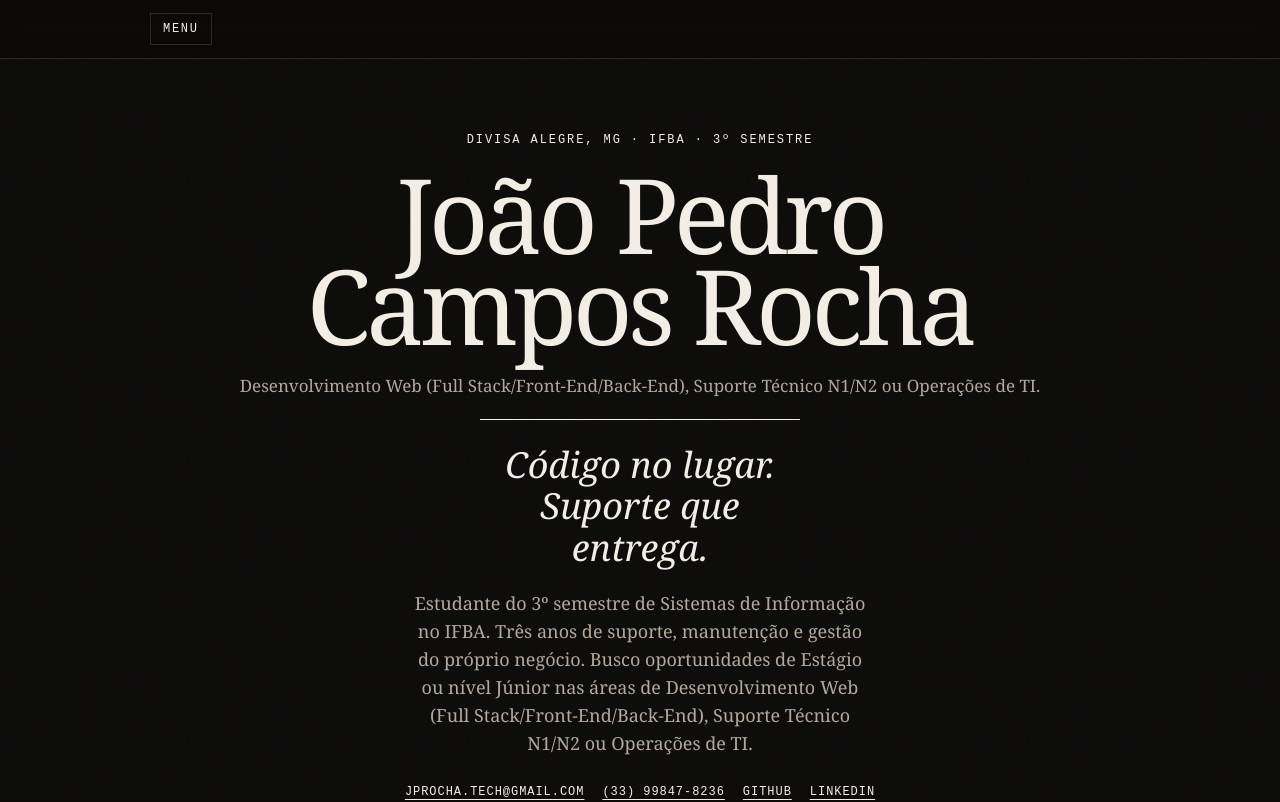
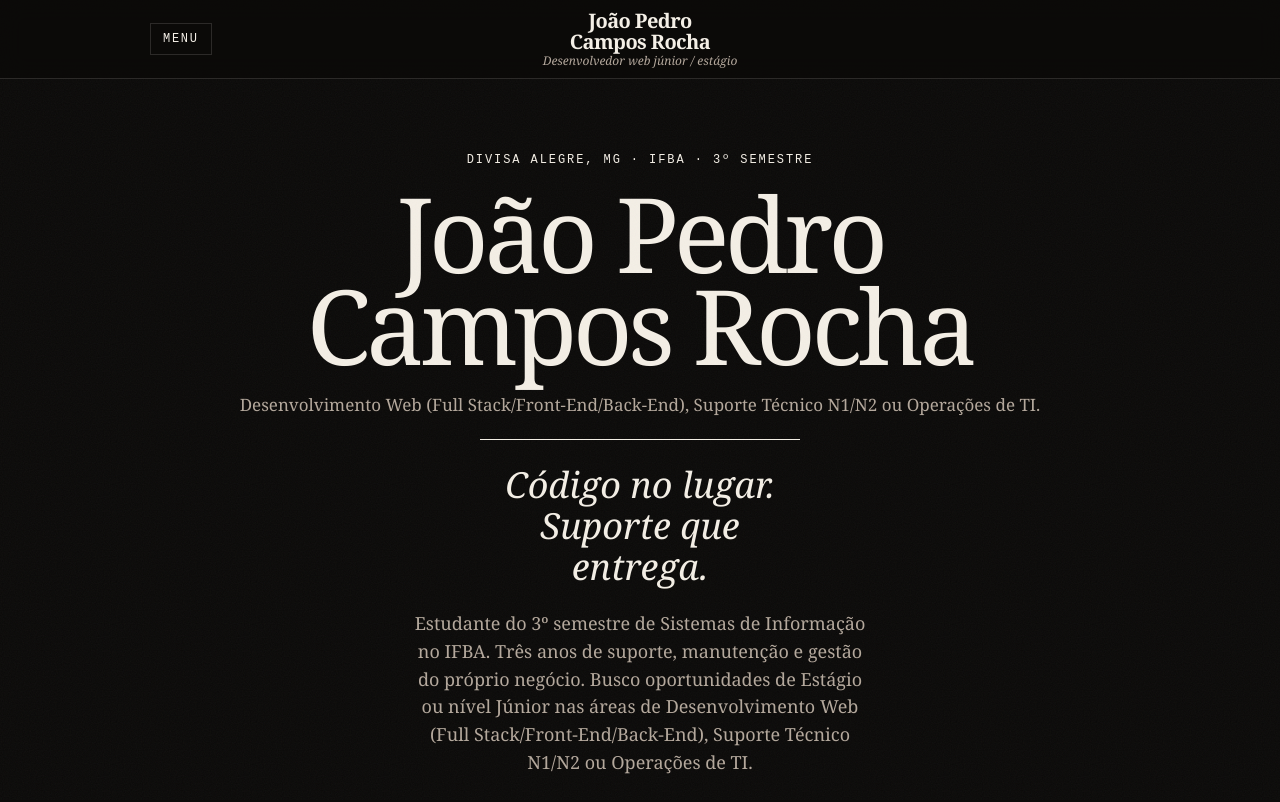
Before and after one commit to jpedro-io/Portfolio, a React (Vite) app: page / in a window 1280 px wide. Shown: the top 802 px of the page. Built offline with nearby package versions, Linux system fonts and the light colour scheme.

Commit message:
Update Layout.tsx

```diff
--- a/src/components/Layout.tsx
+++ b/src/components/Layout.tsx
@@ -1,6 +1,5 @@
 /**
  * Moldura de todas as páginas: barra de leitura, botão Menu e a gaveta.
- * O nome no topo só entra nas páginas internas. A capa já tem o nome grande.
  */
 import { useEffect, useId, useRef, useState } from 'react'
 import { Link, NavLink, Outlet, useLocation } from 'react-router-dom'
@@ -12,9 +11,6 @@ export function Layout() {
   const menuRef = useRef<HTMLButtonElement>(null)
   const gavetaId = useId()
   const { pathname } = useLocation()
-
-  // Define que o nome só aparece se NÃO estiver na página inicial ('/')
-  const mostrarNome = pathname !== '/'
 
   // Fecha o menu ao trocar de página, para a gaveta não ficar aberta por cima do texto.
   useEffect(() => {
@@ -76,8 +72,9 @@ export function Layout() {
       </a>
       <div className="readbar" aria-hidden="true" />
 
+      {/* Cabeçalho exibido permanentemente em todas as páginas */}
       <header className="top">
-        <div className={mostrarNome ? 'top-in top-com-nome' : 'top-in'}>
+        <div className="top-in top-com-nome">
           <button
             ref={menuRef}
             type="button"
@@ -89,7 +86,6 @@ export function Layout() {
             Menu
           </button>
 
-          {mostrarNome ? (
           <Link className="who" to="/">
             <span className="who-name">
               <strong>João Pedro</strong>
@@ -98,9 +94,6 @@ export function Layout() {
             </span>
             <span className="who-role">Desenvolvedor web júnior / estágio</span>
           </Link>
-          ) : (
-            <span />
-          )}
           <span />
         </div>
       </header>
```
Lines whose indentation alone changed are shown as unchanged.
